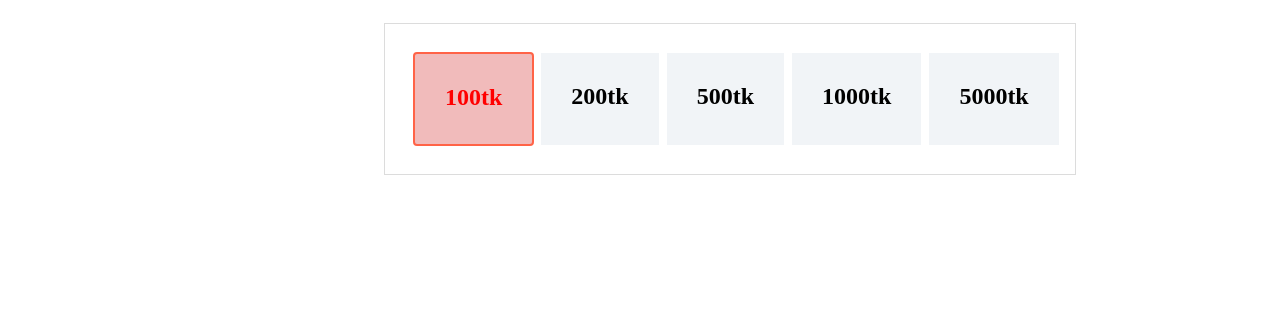
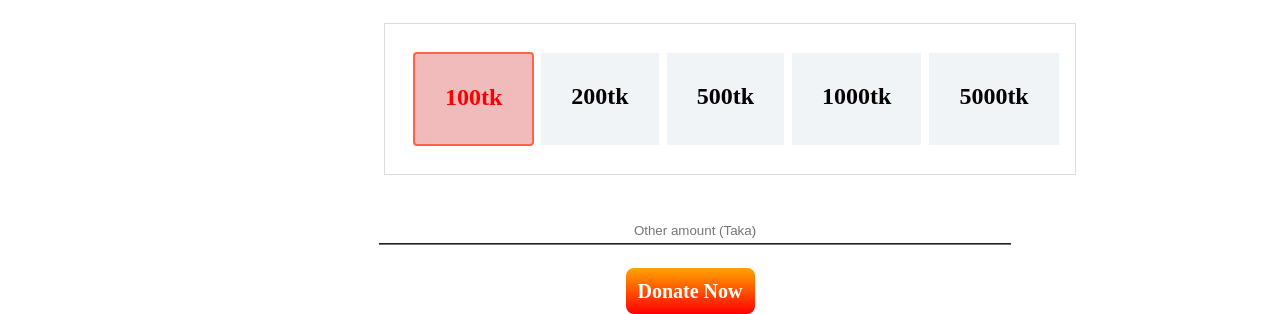
Before and after one commit to AnisurRahman06046/Assignment-1, a plain HTML site: page index.html in a window 1280 px wide. Shown: the part 968-1282 px from the top of the page. Before the commit the page ends 1143 px from the top, so only its background shows below. Drawn offline with Linux system fonts and the light colour scheme.

Commit message:
money button updated

```diff
--- a/index.html
+++ b/index.html
@@ -45,10 +45,16 @@
         <h2>5000tk</h2>
 
     </div>
+</section>
+<section class="money-input">
+    <div class="pay-container">
+        <input  type="text" placeholder="Other amount (Taka)">
+    </div>
 
 </section>
-
-
+<div class="btn-position">
+    <a class="button-look" href="">Donate Now</a>
+</div>
 
 
 
--- a/style.css
+++ b/style.css
@@ -76,3 +76,26 @@
     padding: 30px;
     background-color: rgb(241, 244, 247);
 }
+input{
+
+    padding: 5px;
+    width: 55%;
+    text-align: center;
+    margin-top: 2%;
+    border-top-style: hidden;
+    border-right-style: hidden;
+    border-left-style: hidden;
+    border-bottom-style:groove;
+
+}
+.money-input{
+    padding: 20px;
+    text-align: center;
+    margin-left: 110px;
+
+}
+.btn-position{
+    margin-top: 15px;
+    text-align: center;
+    margin-left: 100px;
+}
```
